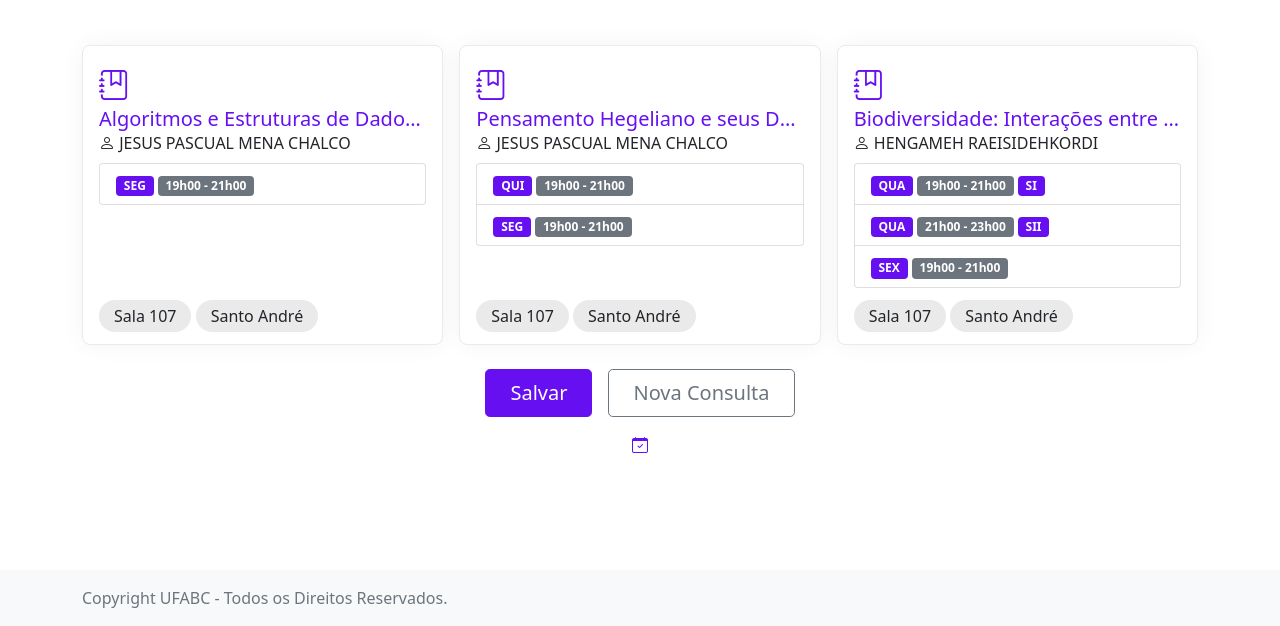
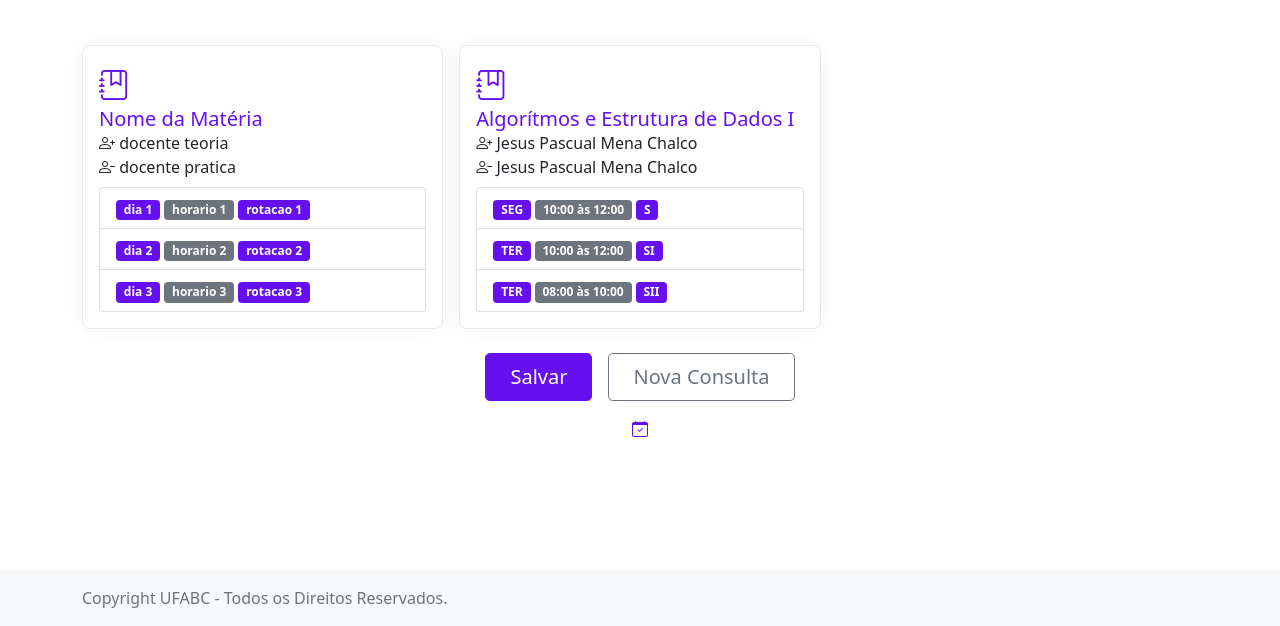
Before and after one commit to rafapauwels/visualizador-ufabc-front, a plain HTML site: page minha-grade.html in a window 1280 px wide. Shown: the part 174-800 px from the top of the page. Drawn offline with nearby package versions, Linux system fonts and the light colour scheme.

Commit message:
Update minha-grade.html
Inclusão de instruções para o backend. Adição de exemplos sólidos de cards preenchidos.

```diff
--- a/minha-grade.html
+++ b/minha-grade.html
@@ -45,6 +45,7 @@
           <h1 class="text-indigo text-center text-md-start"><i class="bi bi-calendar-week"></i> Meu Cronograma</h1>
         </div>
         <div class="col-12 col-md-6">
+          <!--OBS1: RA do Aluno vai aqui, para fins de identificação-->
           <h3 class="class-student-name text-secondary text-center text-md-end">RA do Aluno</h3>
         </div>
       </div>
@@ -54,68 +55,75 @@
     <div class="container mb-4">
       <div class="row g-3">
 
-        <!--class 01-->
+        <!--card aula-->
         <div class="col-12 col-sm-6 col-lg-4">
           <div class="p-3 class-block force-bottom">
             <div class="class-icon"><i class="bi bi-journal-bookmark text-indigo"></i></div>
             <div class="class-header">
-              <h3 class="class-name text-indigo fs-5">Algoritmos e Estruturas de Dados I</h3>
-              <div class="class-teacher text-gray fs-6"><i class="bi bi-person"></i> JESUS PASCUAL MENA CHALCO</div>
+              <!--nome da matéria-->
+              <h3 class="class-name text-indigo fs-5">Nome da Matéria</h3>
+              <!--docentes-->
+              <div class="class-teacher text-gray fs-6"><i class="bi bi-person-plus"></i> docente teoria</div>
+              <div class="class-teacher text-gray fs-6"><i class="bi bi-person-dash"></i> docente pratica</div>
             </div>
+            <!--lista de aulas na semana-->
             <ul class="list-group">
-              <li class="list-group-item"><span class="badge bg-indigo">SEG</span> <span class="badge bg-secondary">19h00 - 21h00</span></li>
+              <!--item de aula 1 da semana-->
+              <li class="list-group-item">
+                <span class="badge bg-indigo">dia 1</span>
+                <span class="badge bg-secondary">horario 1</span>
+                <span class="badge bg-indigo">rotacao 1</span>
+              </li>
+              <!--item de aula 2 da semana-->
+              <li class="list-group-item">
+                <span class="badge bg-indigo">dia 2</span>
+                <span class="badge bg-secondary">horario 2</span>
+                <span class="badge bg-indigo">rotacao 2</span>
+              </li>
+              <!--item de aula 3 da semana-->
+              <li class="list-group-item">
+                <span class="badge bg-indigo">dia 3</span>
+                <span class="badge bg-secondary">horario 3</span>
+                <span class="badge bg-indigo">rotacao 3</span>
+              </li>
             </ul>
-            <div class="class-body bottom-item">
-              <div class="container-fix">
-                <div class="col-12"><span class="rounded-text bg-gray text-dark">Sala 107</span> <span class="rounded-text bg-gray text-dark">Santo André</span></div>
-              </div>
-            </div>
           </div>
         </div>
 
-        <!--class 02-->
+        <!--card aula - exemplo preenchido  -->
         <div class="col-12 col-sm-6 col-lg-4">
           <div class="p-3 class-block force-bottom">
             <div class="class-icon"><i class="bi bi-journal-bookmark text-indigo"></i></div>
             <div class="class-header">
-              <h3 class="class-name text-indigo fs-5">Pensamento Hegeliano e seus Desdobramentos Contemporâneo</h3>
-              <div class="class-teacher text-gray fs-6"><i class="bi bi-person"></i> JESUS PASCUAL MENA CHALCO</div>
+              <!--nome da matéria-->
+              <h3 class="class-name text-indigo fs-5">Algorítmos e Estrutura de Dados I</h3>
+              <!--docentes-->
+              <div class="class-teacher text-gray fs-6"><i class="bi bi-person-plus"></i> Jesus Pascual Mena Chalco</div>
+              <div class="class-teacher text-gray fs-6"><i class="bi bi-person-dash"></i> Jesus Pascual Mena Chalco</div>
             </div>
+            <!--lista de aulas na semana-->
             <ul class="list-group">
-              <li class="list-group-item"><span class="badge bg-indigo">QUI</span> <span class="badge bg-secondary">19h00 - 21h00</span></li>
-              <li class="list-group-item"><span class="badge bg-indigo">SEG</span> <span class="badge bg-secondary">19h00 - 21h00</span></li>
+              <!--item de aula da 1 semana-->
+              <li class="list-group-item">
+                <span class="badge bg-indigo">SEG</span>
+                <span class="badge bg-secondary">10:00 às 12:00</span>
+                <span class="badge bg-indigo">S</span>
+              </li>
+              <!--item de aula da 2 semana-->
+              <li class="list-group-item">
+                <span class="badge bg-indigo">TER</span>
+                <span class="badge bg-secondary">10:00 às 12:00</span>
+                <span class="badge bg-indigo">SI</span>
+              </li>
+              <!--item de aula da 3 semana-->
+              <li class="list-group-item">
+                <span class="badge bg-indigo">TER</span>
+                <span class="badge bg-secondary">08:00 às 10:00</span>
+                <span class="badge bg-indigo">SII</span>
+              </li>
             </ul>
-            <div class="class-body bottom-item">
-              <div class="container-fix">
-                <div class="col-12"><span class="rounded-text bg-gray text-dark">Sala 107</span> <span class="rounded-text bg-gray text-dark">Santo André</span></div>
-              </div>
-            </div>
           </div>
         </div>
-
-        <!--class 03-->
-        <div class="col-12 col-sm-6 col-lg-4">
-          <div class="p-3 class-block force-bottom">
-            <div class="class-icon"><i class="bi bi-journal-bookmark text-indigo"></i></div>
-            <div class="class-header">
-              <h3 class="class-name text-indigo fs-5">Biodiversidade: Interações entre organismos e ambiente </h3>
-              <div class="class-teacher text-gray fs-6"><i class="bi bi-person"></i> HENGAMEH RAEISIDEHKORDI</div>
-            </div>
-            <ul class="list-group">
-              <li class="list-group-item"><span class="badge bg-indigo">QUA</span> <span class="badge bg-secondary">19h00 - 21h00</span> <span class="badge bg-indigo">SI</span></li>
-              <li class="list-group-item"><span class="badge bg-indigo">QUA</span> <span class="badge bg-secondary">21h00 - 23h00</span> <span class="badge bg-indigo">SII</span></li>
-              <li class="list-group-item"><span class="badge bg-indigo">SEX</span> <span class="badge bg-secondary">19h00 - 21h00</span></li>
-            </ul>
-            <div class="class-body bottom-item">
-              <div class="container-fix">
-                <div class="col-12"><span class="rounded-text bg-gray text-dark">Sala 107</span> <span class="rounded-text bg-gray text-dark">Santo André</span></div>
-              </div>
-            </div>
-          </div>
-        </div>
-
-      </div>
-    </div>
 
       </div>
     </div>
```
